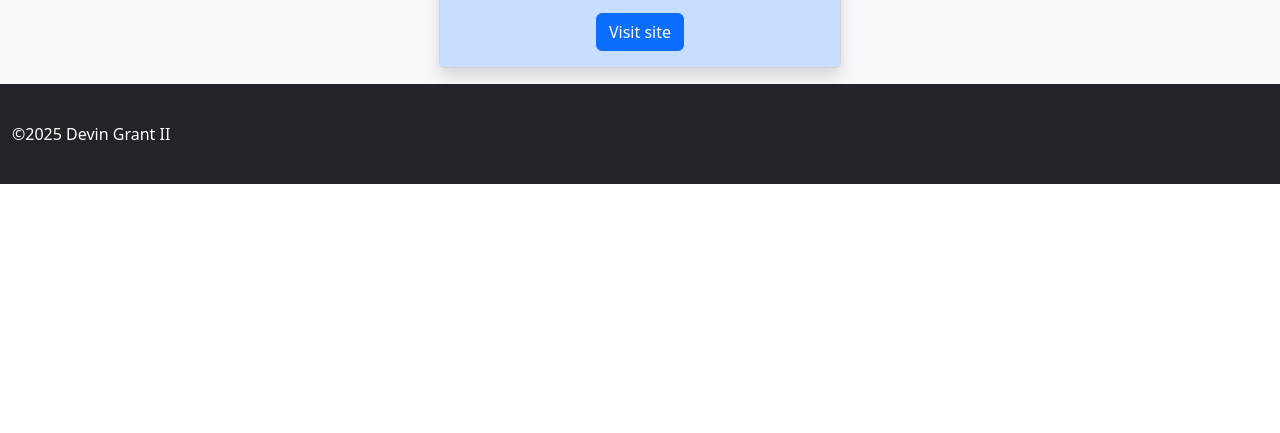
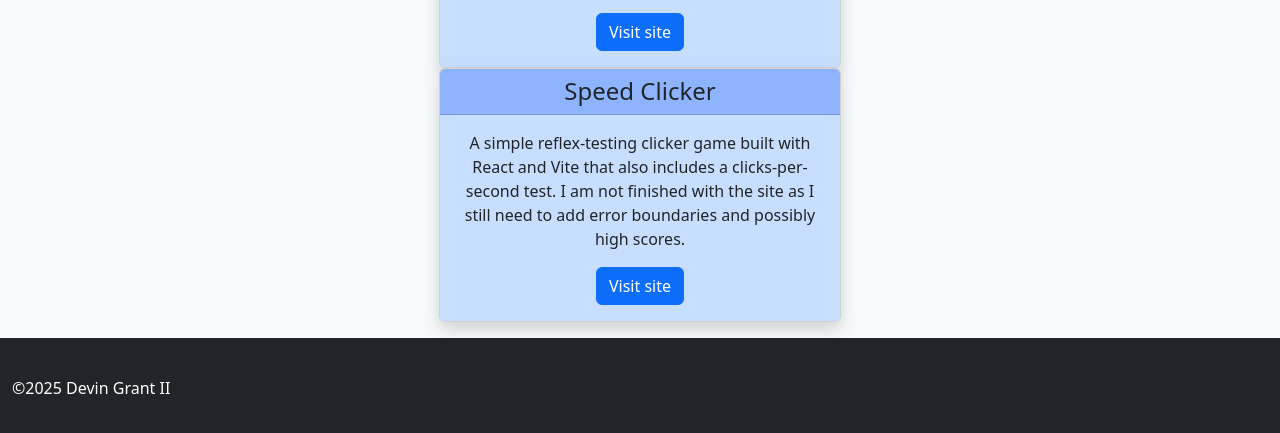
Before and after one commit to DGrantII/dgrantii.github.io, a plain HTML site: page index.html in a window 1280 px wide. Shown: the part 723-1156 px from the top of the page. Before the commit the page ends 907 px from the top, so only its background shows below. Drawn offline with nearby package versions, Linux system fonts and the light colour scheme.

Commit message:
Adding speed-clicker to projects

```diff
--- a/index.html
+++ b/index.html
@@ -76,6 +76,17 @@
                         <a href="https://dgrantii.github.io/shootin-shots/" class="btn btn-primary">Visit site</a>
                     </div>
                 </div>
+                <div class="card temp2 shadow">
+                    <h4 class="card-header card-header-color">Speed Clicker</h4>
+                    <div class="card-body card-body-color">
+                        <p class="card-text">
+                            A simple reflex-testing clicker game built with React and Vite that also
+                            includes a clicks-per-second test. I am not finished with the
+                            site as I still need to add error boundaries and possibly high scores.
+                        </p>
+                        <a href="https://dgrantii.github.io/speed-clicker/" class="btn btn-primary">Visit site</a>
+                    </div>
+                </div>
             </div>
         </div>
         <div class="row align-items-center text-white" style="height: 100px;">
```
